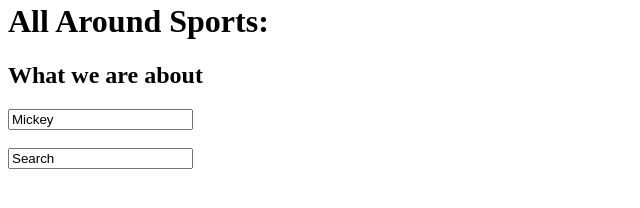
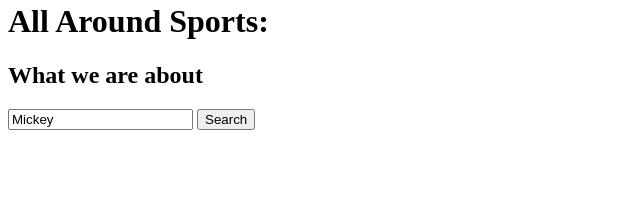
Before and after one commit to noellech/noellech.github.io, a plain HTML site: page AllAroundSports.html in a window 1280 px wide. Shown: the part 258-466 px from the top of the page, without its empty margins (0-640 px from the left). Drawn offline with Linux system fonts and the light colour scheme.

Commit message:
Update AllAroundSports.html

```diff
--- a/AllAroundSports.html
+++ b/AllAroundSports.html
@@ -13,8 +13,7 @@
 
   <form action="action_page.php">
 <input type="text" name="firstname" value="Mickey">
-<br><br>
-<input type="search" value="Search">
+<input type="button" onclick="alert('Hello World!')" value="Search">
 
 </form>
 
```
